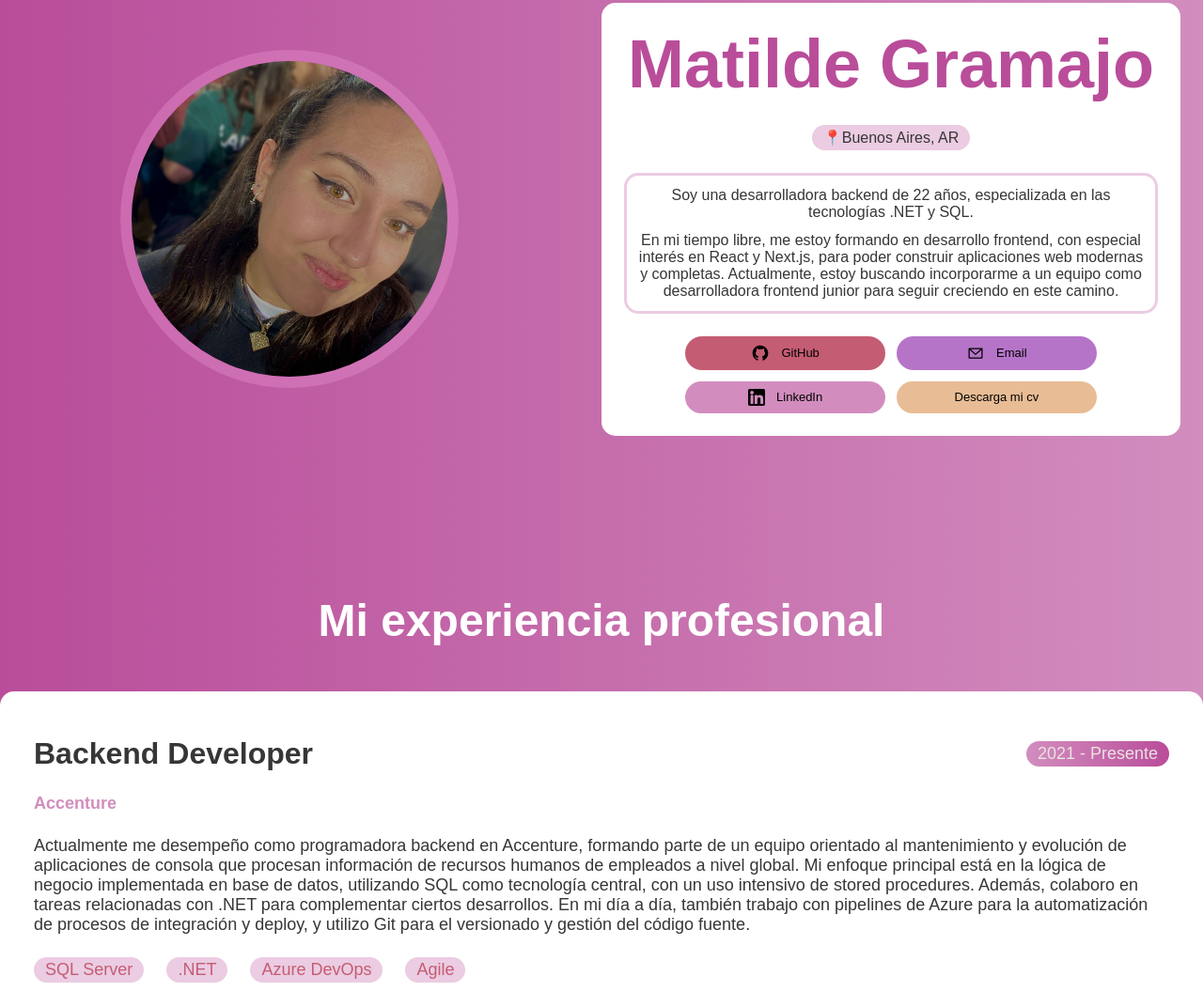
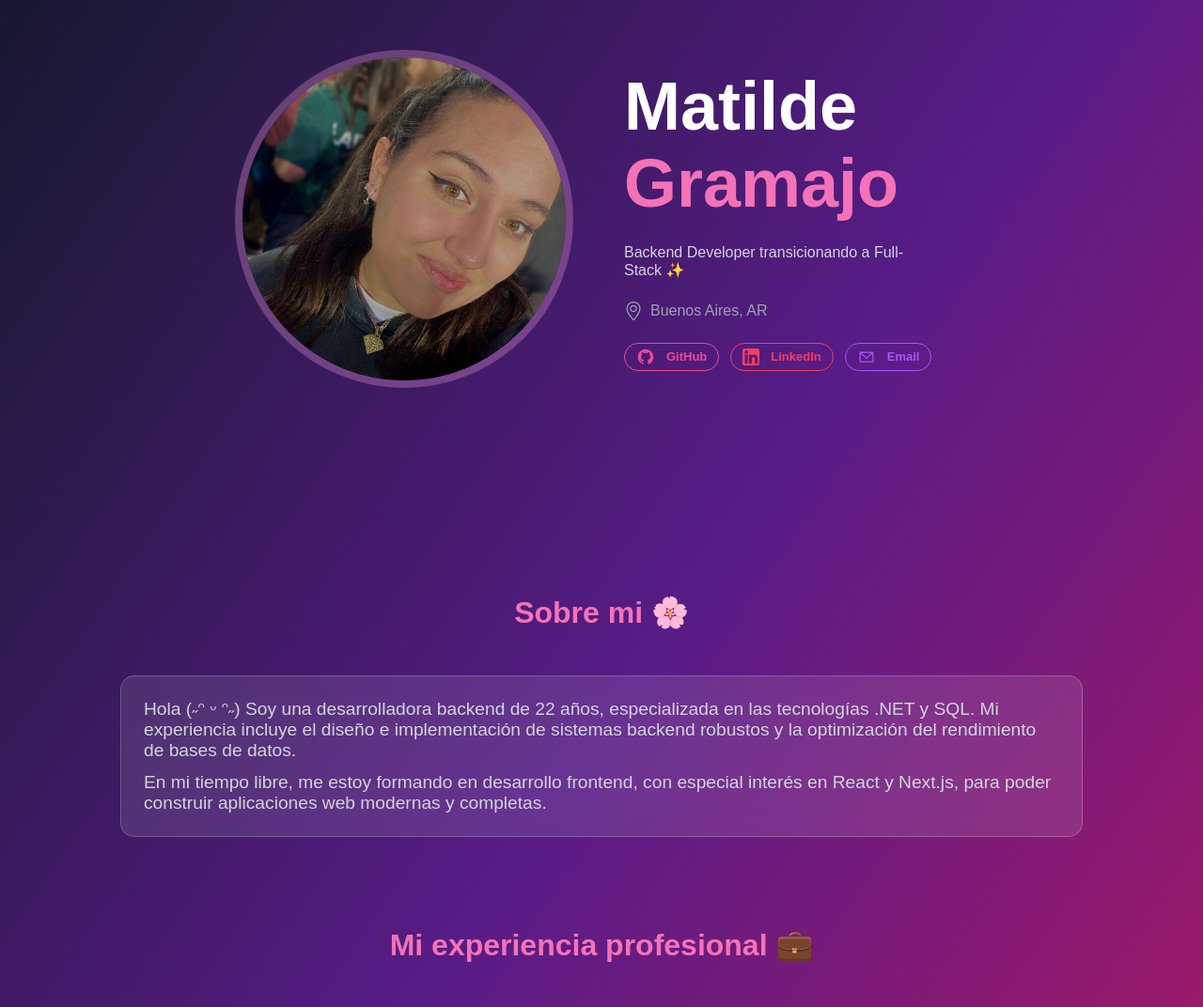
Before and after one commit to matugramajo/portfolio, a plain HTML site: page index.html in a window 1280 px wide. Shown: the part 167-1239 px from the top of the page at 94% size. Drawn offline with Linux system fonts and the light colour scheme.

Commit message:
cambie todo xd

```diff
--- a/index.html
+++ b/index.html
@@ -15,49 +15,74 @@
                 </div>
                 <div class="description-card">
                     <div class="nombre">
-                        <h1>Matilde Gramajo</h1>
+                        <h1>Matilde</h1>
+                        <h1 class="apellido">Gramajo</h1>
                     </div>
-                    <div class="ciudad">📍Buenos Aires, AR</div>
-                    <div class="descripcion">
-                        <p>Soy una desarrolladora backend de 22 años, especializada en las tecnologías .NET y SQL.</p>
-                        <p>En mi tiempo libre, me estoy formando en desarrollo frontend, con especial interés en React y Next.js, para
-                            poder construir aplicaciones web modernas y completas. Actualmente, estoy buscando incorporarme a un equipo
-                            como desarrolladora frontend junior para seguir creciendo en este camino.</p>
+                    <div class="shortdesc">
+                        Backend Developer transicionando a Full-Stack ✨
+                    </div>
+                    <div class="ciudad">
+                        <svg fill="currentColor" width="20" height="20" viewBox="0 0 32 32" version="1.1"
+                            xmlns="http://www.w3.org/2000/svg">
+
+                            <g id="SVGRepo_bgCarrier" stroke-width="0" />
+
+                            <g id="SVGRepo_tracerCarrier" stroke-linecap="round" stroke-linejoin="round" />
+
+                            <g id="SVGRepo_iconCarrier">
+                                <path
+                                    d="M16.114-0.011c-6.559 0-12.114 5.587-12.114 12.204 0 6.93 6.439 14.017 10.77 18.998 0.017 0.020 0.717 0.797 1.579 0.797h0.076c0.863 0 1.558-0.777 1.575-0.797 4.064-4.672 10-12.377 10-18.998 0-6.618-4.333-12.204-11.886-12.204zM16.515 29.849c-0.035 0.035-0.086 0.074-0.131 0.107-0.046-0.032-0.096-0.072-0.133-0.107l-0.523-0.602c-4.106-4.71-9.729-11.161-9.729-17.055 0-5.532 4.632-10.205 10.114-10.205 6.829 0 9.886 5.125 9.886 10.205 0 4.474-3.192 10.416-9.485 17.657zM16.035 6.044c-3.313 0-6 2.686-6 6s2.687 6 6 6 6-2.687 6-6-2.686-6-6-6zM16.035 16.044c-2.206 0-4.046-1.838-4.046-4.044s1.794-4 4-4c2.207 0 4 1.794 4 4 0.001 2.206-1.747 4.044-3.954 4.044z" />
+                            </g>
+
+                        </svg>
+                        Buenos Aires, AR
                     </div>
                     <div class="contacto">
                         <a class="contacto-btn github" href="https://github.com/matugramajo" target="_blank">
                             <svg xmlns="http://www.w3.org/2000/svg" x="0px" y="0px" width="20" height="20" viewBox="0 0 24 24">
-                                <path
+                                <path fill="currentColor"
                                     d="M10.9,2.1c-4.6,0.5-8.3,4.2-8.8,8.7c-0.5,4.7,2.2,8.9,6.3,10.5C8.7,21.4,9,21.2,9,20.8v-1.6c0,0-0.4,0.1-0.9,0.1 c-1.4,0-2-1.2-2.1-1.9c-0.1-0.4-0.3-0.7-0.6-1C5.1,16.3,5,16.3,5,16.2C5,16,5.3,16,5.4,16c0.6,0,1.1,0.7,1.3,1c0.5,0.8,1.1,1,1.4,1 c0.4,0,0.7-0.1,0.9-0.2c0.1-0.7,0.4-1.4,1-1.8c-2.3-0.5-4-1.8-4-4c0-1.1,0.5-2.2,1.2-3C7.1,8.8,7,8.3,7,7.6C7,7.2,7,6.6,7.3,6 c0,0,1.4,0,2.8,1.3C10.6,7.1,11.3,7,12,7s1.4,0.1,2,0.3C15.3,6,16.8,6,16.8,6C17,6.6,17,7.2,17,7.6c0,0.8-0.1,1.2-0.2,1.4 c0.7,0.8,1.2,1.8,1.2,3c0,2.2-1.7,3.5-4,4c0.6,0.5,1,1.4,1,2.3v2.6c0,0.3,0.3,0.6,0.7,0.5c3.7-1.5,6.3-5.1,6.3-9.3 C22,6.1,16.9,1.4,10.9,2.1z">
                                 </path>
                             </svg>
                             GitHub
                         </a>
+                        <a class="contacto-btn linkedin" href="https://www.linkedin.com/in/matildegramajo" target="_blank">
+                            <svg xmlns="http://www.w3.org/2000/svg" x="0px" y="0px" width="18" height="18" viewBox="0 0 382 382">
+                                <path style="fill:currentColor;"
+                                    d="M347.445,0H34.555C15.471,0,0,15.471,0,34.555v312.889C0,366.529,15.471,382,34.555,382h312.889 C366.529,382,382,366.529,382,347.444V34.555C382,15.471,366.529,0,347.445,0z M118.207,329.844c0,5.554-4.502,10.056-10.056,10.056 H65.345c-5.554,0-10.056-4.502-10.056-10.056V150.403c0-5.554,4.502-10.056,10.056-10.056h42.806 c5.554,0,10.056,4.502,10.056,10.056V329.844z M86.748,123.432c-22.459,0-40.666-18.207-40.666-40.666S64.289,42.1,86.748,42.1 s40.666,18.207,40.666,40.666S109.208,123.432,86.748,123.432z M341.91,330.654c0,5.106-4.14,9.246-9.246,9.246H286.73 c-5.106,0-9.246-4.14-9.246-9.246v-84.168c0-12.556,3.683-55.021-32.813-55.021c-28.309,0-34.051,29.066-35.204,42.11v97.079 c0,5.106-4.139,9.246-9.246,9.246h-44.426c-5.106,0-9.246-4.14-9.246-9.246V149.593c0-5.106,4.14-9.246,9.246-9.246h44.426 c5.106,0,9.246,4.14,9.246,9.246v15.655c10.497-15.753,26.097-27.912,59.312-27.912c73.552,0,73.131,68.716,73.131,106.472 L341.91,330.654L341.91,330.654z" />
+                            </svg>
+                            LinkedIn
+                        </a>
                         <a class="contacto-btn mail" href="mailto:matildegramajo@hotmail.com">
                             <svg xmlns="http://www.w3.org/2000/svg" x="0px" y="0px" width="20" height="20" viewBox="0 0 24 24">
                                 <path fill-rule="evenodd" clip-rule="evenodd"
                                     d="M3.75 5.25L3 6V18L3.75 18.75H20.25L21 18V6L20.25 5.25H3.75ZM4.5 7.6955V17.25H19.5V7.69525L11.9999 14.5136L4.5 7.6955ZM18.3099 6.75H5.68986L11.9999 12.4864L18.3099 6.75Z"
-                                    fill="#000000" />
+                                    fill="currentColor" />
                             </svg>
                             Email
                         </a>
-                        <a class="contacto-btn linkedin" href="https://www.linkedin.com/in/matildegramajo" target="_blank">
-                            <svg xmlns="http://www.w3.org/2000/svg" x="0px" y="0px" width="18" height="18" viewBox="0 0 382 382">
-                                <path style="fill:#000000;"
-                                    d="M347.445,0H34.555C15.471,0,0,15.471,0,34.555v312.889C0,366.529,15.471,382,34.555,382h312.889 C366.529,382,382,366.529,382,347.444V34.555C382,15.471,366.529,0,347.445,0z M118.207,329.844c0,5.554-4.502,10.056-10.056,10.056 H65.345c-5.554,0-10.056-4.502-10.056-10.056V150.403c0-5.554,4.502-10.056,10.056-10.056h42.806 c5.554,0,10.056,4.502,10.056,10.056V329.844z M86.748,123.432c-22.459,0-40.666-18.207-40.666-40.666S64.289,42.1,86.748,42.1 s40.666,18.207,40.666,40.666S109.208,123.432,86.748,123.432z M341.91,330.654c0,5.106-4.14,9.246-9.246,9.246H286.73 c-5.106,0-9.246-4.14-9.246-9.246v-84.168c0-12.556,3.683-55.021-32.813-55.021c-28.309,0-34.051,29.066-35.204,42.11v97.079 c0,5.106-4.139,9.246-9.246,9.246h-44.426c-5.106,0-9.246-4.14-9.246-9.246V149.593c0-5.106,4.14-9.246,9.246-9.246h44.426 c5.106,0,9.246,4.14,9.246,9.246v15.655c10.497-15.753,26.097-27.912,59.312-27.912c73.552,0,73.131,68.716,73.131,106.472 L341.91,330.654L341.91,330.654z" />
-                            </svg>
-                            LinkedIn
-                        </a>
-                        <a class="contacto-btn cv">Descarga mi cv</a>
                     </div>
                 </div>
             </div>
         </section>
+        <section class="sobremi">
+            <div class="textrosa">Sobre mi 🌸</div>
+            <div class="card sobremitext">
+                <p>Hola (˶ᵔ ᵕ ᵔ˶) Soy una desarrolladora backend de 22 años, especializada en las tecnologías .NET y SQL.
+                    Mi experiencia incluye el diseño e implementación de sistemas backend robustos y la
+                    optimización del rendimiento de bases de datos.
+                </p>
+                <p>
+                    En mi tiempo libre, me estoy formando en desarrollo frontend, con especial interés en React y Next.js,
+                    para poder construir aplicaciones web modernas y completas.
+                </p>
+            </div>
+        </section>
         <section class="experiencia">
-            <div class="titulo">
-                Mi experiencia profesional
+            <div class="textrosa">
+                Mi experiencia profesional 💼
             </div>
-            <div class="cardexp">
+            <div class="card">
                 <div class="titulopuesto">
                     <div class="puesto">Backend Developer</div>
                     <div class="anios">2021 - Presente</div>
@@ -67,8 +92,9 @@
                     de un equipo orientado al mantenimiento y evolución de aplicaciones de consola que procesan información de
                     recursos humanos de empleados a nivel global. Mi enfoque principal está en la lógica de negocio implementada
                     en base de datos, utilizando SQL como tecnología central, con un uso intensivo de stored procedures. Además,
-                    colaboro en tareas relacionadas con .NET para complementar ciertos desarrollos. En mi día a día, también trabajo con pipelines de Azure para la automatización
-                    de procesos de integración y deploy, y utilizo Git para el versionado y gestión del código fuente.</div>
+                    colaboro en tareas relacionadas con .NET para complementar ciertos desarrollos. En mi día a día, también trabajo
+                    con pipelines de Azure para la automatización de procesos de integración y deploy, y utilizo Git para el
+                    versionado y gestión del código fuente.</div>
                 <div class="stack">
                     <div>SQL Server</div>
                     <div>.NET</div>
@@ -76,7 +102,7 @@
                     <div>Agile</div>
                 </div>
             </div>
-            <div class="cardexp">
+            <div class="card">
                 <div class="titulopuesto">
                     <div class="puesto">Data Entry Operator</div>
                     <div class="anios">2020</div>
@@ -93,7 +119,12 @@
             </div>
         </section>
         <section class="proyectos">
-
+            <div class="textrosa">Mis proyectos favoritos</div>
+            <div class="rowproyectos">
+                <div class="cardproyecto"></div>
+                <div class="cardproyecto"></div>
+                <div class="cardproyecto"></div>
+            </div>
         </section>
     </main>
 </body>
--- a/style.css
+++ b/style.css
@@ -4,7 +4,7 @@
 
 body {
     font-family: sans-serif;
-    background-image: linear-gradient(to right, #B94D9A , #D28DBE);
+    background: linear-gradient(to bottom right, #111827, #581c87, #be185d);
     width: 100%;
     margin: 0;
   }
@@ -15,6 +15,7 @@ main {
     margin: 0 auto;
 }
 
+/*--------------------HERO--------------------*/
 .hero {
   width: 100%;
   height: 100vh;
@@ -43,22 +44,20 @@ main {
 
 .avatar img {
   border-radius: 50%;
-  border: 12px solid rgba(241, 158, 218, 0.3);
+  border: 8px solid rgba(241, 158, 218, 0.3);
   width: 360px;
 }
 
 .description-card {
   display: flex;
   flex-direction: column;
-  background-color: white;
-  border-radius: 15px;
-  align-items: center;
+  align-items: flex-start;
   gap: 24px;
   padding: 24px;
 }
 
 .nombre{
-  color: #B94D9A;
+  color: white;
   font-weight: bolder;
   font-size: xxx-large;
 }
@@ -67,95 +66,106 @@ main {
   margin: 0;
 }
 
-.ciudad{
-  color: #363636;
-  background-color: #EBCCE2;
-  border-radius: 30px;
-  padding: 4px 12px;
+.apellido{
+  color: #f472b6;
 }
 
-.descripcion {
-  display: flex;
-  flex-direction: column;
-  color: #363636;
-  text-align: center;
-  border-style: solid;
-  border-radius: 15px;
-  border-color: #EBCCE2;
-  gap: 12px;
-  padding: 12px;
+.textrosa{
+  color: #f472b6;
+  font-weight: bolder;
+  font-size: xx-large;
 }
 
-.descripcion p {
-  margin: 0;
+.shortdesc{
+  color: #d1d5db;
+}
+
+.ciudad{
+  color: #9ca3af;
+  display: flex;
+  flex-flow: row nowrap;
+  gap: 8px;
+  align-items: center
 }
 
 .contacto{
-  display: grid;
-  grid-template-columns: repeat(2,100%);
+  display: flex;
+  flex-direction: row;
   justify-content: center;
   gap: 12px;
 }
 
 .contacto a {
   text-decoration: none;
-  color: inherit;
 }
 
 .contacto-btn {
   border-radius: 30px;
-  padding: 8px;
+  padding: 4px 12px;
   display: flex;
   flex-direction: row;
   justify-content: center;
   align-items: center;
   gap: 12px;
   font-size: small;
+  font-weight: bolder;
 }
 
 .github{
-  background-color: #C45C73;
+  color: #ec4899;
+  border: 1px #ec4899;
+  border-style: solid;
 }
 
 .mail{
-  background-color: #B674C8;
+  color: #a855f7;
+  border: 1px #a855f7;
+  border-style: solid;
 }
 
 .linkedin{
-  background-color: #D28DBE;
+  color: #f43f5e;
+  border: 1px #f43f5e;
+  border-style: solid;
 }
 
-.cv{
-  background-color: #E8BC95;
-}
-
-.experiencia {
-  width: 100%;
-  max-height: 958px;
+/*--------------------SOBRE MI--------------------*/
+.sobremi{
   display: flex;
   flex-flow: column nowrap;
   align-items: center;
-  justify-content: center;
-  justify-content: space-around;
+  max-width: 1024px;
+  margin-left: auto;
+  margin-right: auto;
   gap: 48px;
+  font-size: larger;
 }
 
-.titulo{
-  font-size: xxx-large;
-  color: rgb(255, 255, 255);
-  font-weight: bold;
+.sobremi p{
+  margin: 0;
 }
 
-.cardexp{
-  background-color: white;
+.card {
+  background: rgba(255, 255, 255, 0.1);
+  backdrop-filter: blur(12px);
+  border: 1px solid rgba(255, 255, 255, 0.2);
   border-radius: 15px;
-  color: #363636;
+  color: #d1d5db;
+  padding: 24px;
+  display: flex;
+  flex-direction: column;
+  gap: 12px;
+}
+/*--------------------EXPERIENCIA--------------------*/
+.experiencia {
   display: flex;
   flex-flow: column nowrap;
-  font-weight: normal;
-  font-size: large;
-  padding: 48px 36px;
-  gap: 24px;
+  align-items: center;
+  max-width: 1024px;
+  margin-left: auto;
+  margin-right: auto;
+  gap: 48px;
+  margin-top: 96px;
 }
 
 .titulopuesto{
@@ -177,25 +187,38 @@ main {
 
 .anios{
   background-image: linear-gradient(to left, #B94D9A , #D28DBE);
-  border-radius: 15px;
+  border-radius: 10px;
+  border: 1px #ec4899;
+  border-style: solid;
   padding: 3px 12px;
-  color: rgb(235, 226, 226);
+  color: #d1d5db;
 }
 
 .stack{
   display: flex;
   flex-flow: row nowrap;
-  gap: 24px;
+  gap: 12px;
 }
 
 .stack div{
-  background-color: #EBCCE2;
-  border-radius: 15px;
+  background: rgba(255, 255, 255, 0.1);
+  backdrop-filter: blur(12px);
+  border-radius: 10px;
+  border: 2px solid rgba(255, 255, 255, 0.2);
   padding: 3px 12px;
-  color: #C45C73;
+  color: #d8b4fe;
 }
 
+/*--------------------PROYECTOS--------------------*/
 .proyectos{
   display: flex;
   flex-flow: column nowrap;
+  align-items: center;
+  margin-top: 64px;
 }
+
+.rowproyectos{
+  display: flex;
+  flex-direction: row;
+  gap: 48px;
+}
```
